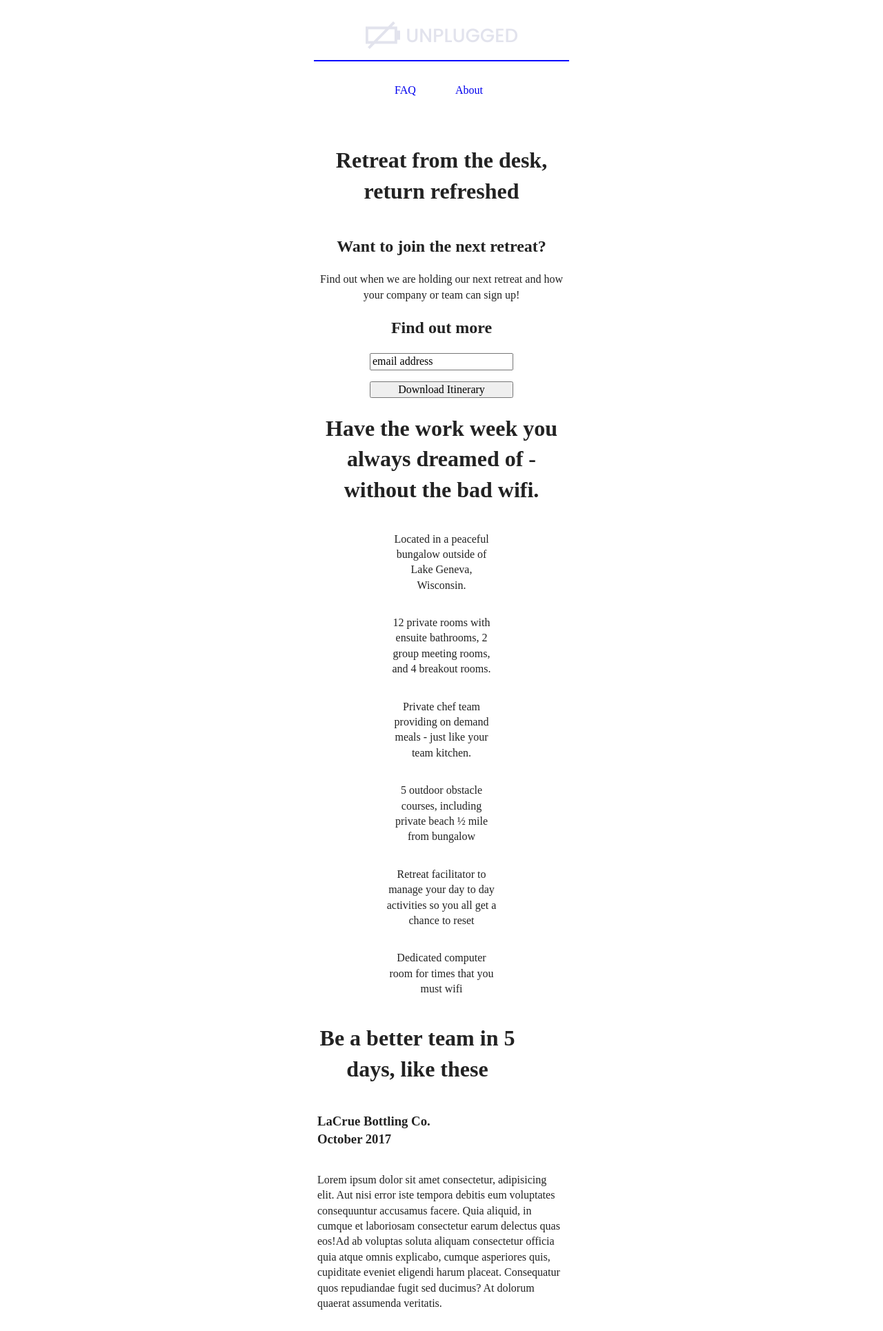
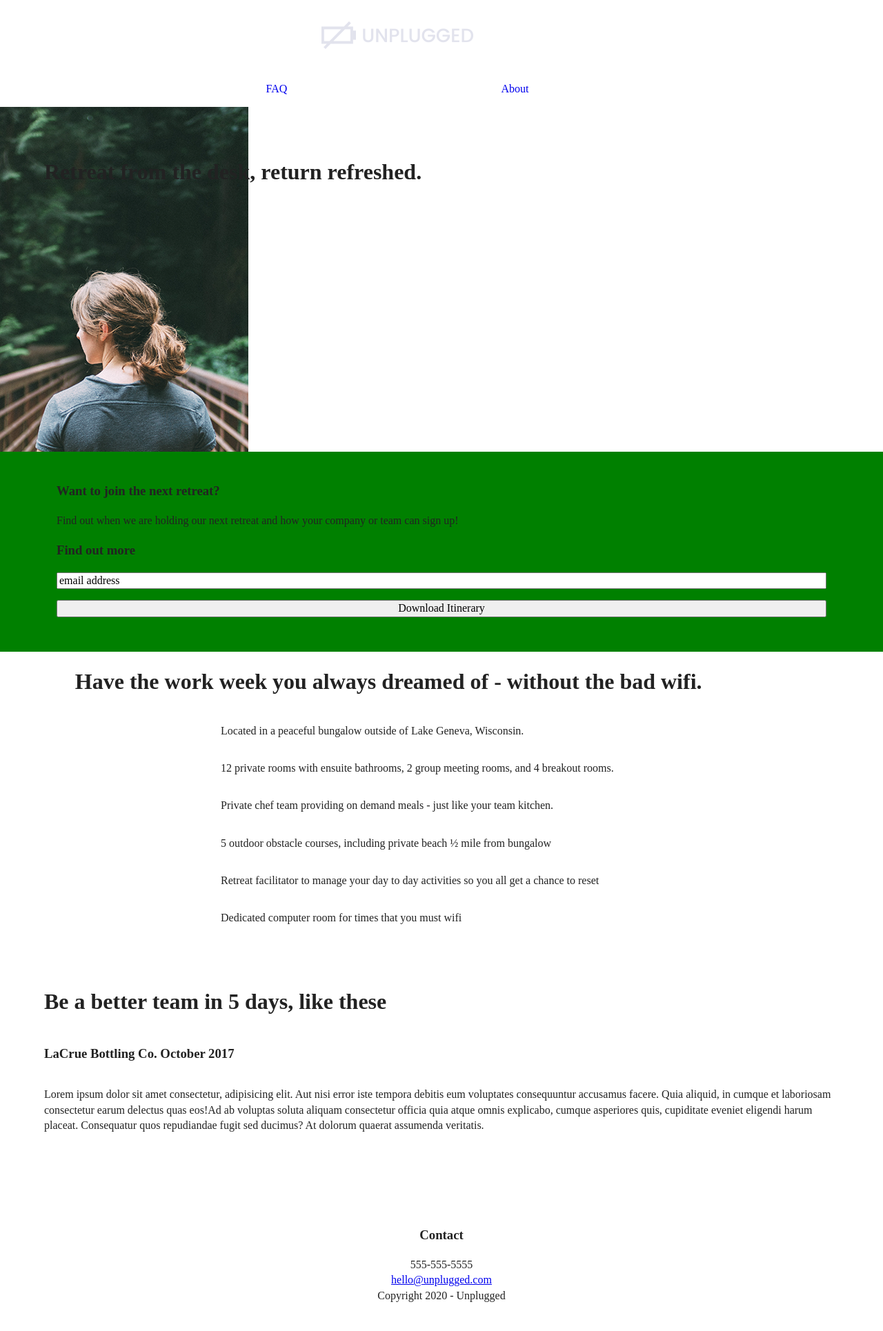
Before and after one commit to skonebrant/retreat-site, a website: page index.html in a window 1280 px wide. Shown: the top 1930 px of the page at 69% size. Drawn offline with Linux system fonts and the light colour scheme.

Commit message:
fixed flexbox, widths on index, faq, about

```diff
--- a/css/main.css
+++ b/css/main.css
@@ -91,20 +91,21 @@ textarea {
 
   body {
   font-size: 1em;
-  width: 360px;
-  margin: 0 auto;
+  margin: 0;
   padding: 0;
 }
 
 header,
 footer {
   display: flex;
-  justify-content: space-around;
+  justify-content: row wrap;
   align-items: center;
-  margin: 0;
   flex-flow: row wrap;
-  width: 360px;
-  text-align: center;
+}
+
+.content-wrapper {
+  width: 90%;
+  margin: 50px 0;
 }
 
 /* HEADER AND NAV */
@@ -112,54 +113,64 @@ footer {
 header {
   padding: 15px 0;
 }
+
 header .content-wrapper {
   display: flex;
   justify-content: center;
   align-items: center;
-  width: 100%;
-  flex-direction: column;
+  flex-flow: row wrap;
   margin: 0;
 }
 
 header nav {
   display: flex;
+  justify-content: space-around;
   align-items: center;
-  justify-content: space-around;
+  flex-flow: row wrap;
   width: 60%;
-  padding: 15px 0;
 }
 
 header img {
+  width: 220px;
+  display: flex;
+  margin: 0;
+}
+header nav ul {
+  display: flex;
+  justify-content: space-around;
+  margin: 0;
+  padding: 0;
+  list-style-type: none;
   width: 100%;
 }
-header ul {
-  list-style-type: none;
-  display: flex;
-  justify-content: space-between;
-  align-items: center;
-  text-align: center;
-  width: 100%;
+
+header ul li {
+  margin: 0;
 }
-header li :first-of-type {
-  margin-right: 3em;
-}
-
-header a {
+header ul li a {
   text-decoration: none;
 }
 
 .header-divider {
-  width: 103%;
-  border-bottom: 2px solid blue;s
-}
+  width: 100%;
+  height: 1px;
+  margin: 10px 0 20px 0;}
 
 /* HERO AREA */
 
 .hero-area {
   display: flex;
   justify-content: center;
-  align-items: center;
-  text-align: center;
+  background-image: url(/img/jake-melara-30679-unsplash.png);
+  background-position: right left;
+  background-repeat: no-repeat;
+  width: 100%;
+  height: 500px;
+
+}
+
+.hero-area h1 {
+  width: 83%;
 }
 
 .hero-area .content-wrapper {
@@ -173,15 +184,21 @@ header a {
   justify-content: center;
   align-items: center;
   flex-flow: row wrap;
+  padding: 25px 20px 50px 20px;
+  background: green;
 }
 
 .form-description {
-  text-align: center;
+  width: 90%;
 }
 
+.form-description h3 {
+  width: 72%;
+}
 .form {
   display: flex;
   flex-direction: column;
+  width: 90%;
 }
 
 .form :first-of-type {
@@ -194,9 +211,17 @@ header a {
   display: flex;
   justify-content: center;
   align-items: center;
+  margin: 0;
+  width: 100%;
 }
-.features h1 {
-  text-align: center;
+
+.features-items {
+  display: flex;
+  justify-content: center;
+  align-items: center;
+  width: 100%;
+  margin: 0;
+  flex-flow: column;
 }
 
 .features p {
@@ -204,15 +229,11 @@ header a {
 }
 
 .features article {
-  width: 160px;
+  width: 50%;
 }
 
-.features-items {
-  display: flex;
-  justify-content: center;
-  align-items: center;
-  width: 360px;
-  flex-flow: column;
+.features-items h1 {
+  width: 83%;
 }
 
 .fontawesome-icon {
@@ -220,28 +241,26 @@ header a {
 }
 
 .features-item-description {
-  text-align: center;
+  /* text-align: center; */
 }
 
 /* REVIEWS */
 
 .reviews h1 {
-  text-align: center;
-  width: 290px;
+  width: 80%;
 }
 
 .reviews h3 {
-  width: 170px;
+  width: 50%;
 }
-/* .reviews {
+.reviews {
   display: flex;
   justify-content: center;
   align-items: center;
-} */
+}
 
 .reviews .content-wrapper {
   display: flex;
-  align-items: center;
   flex-flow: row wrap;
 }
 
@@ -250,29 +269,42 @@ header a {
 }
 
 .img-article img {
-  width: 100%;
+  width: 90%;
 }
 
 /* FOOTER AND SOCIAL */
 
 footer .content-wrapper {
-  width: 55%;
+  width: 100%;
   margin: 50px 0;
+  display: flex;
+  justify-content: center;
+  align-items: center;
+  flex-direction: column;
+  text-align: center;
 }
 
 footer p {
-  margin 0;
+  margin: 0;
 }
+
 .footer-content {
-
+  display: flex;
+  justify-content: center;
+  align-items: center;
 }
 
 .contact {
-
+  display: flex;
+  justify-content: center;
+  align-items: center;
+  flex-flow: row wrap;
 }
 
 .social {
-
+  display: flex;
+  justify-content: center;
+  align-items: center;
 }
 
 .social-icons {
@@ -280,7 +312,10 @@ footer p {
 }
 
 .copyright {
-
+  display: flex;
+  justify-content: center;
+  align-items: center;
+  flex-flow: row wrap;
 }
 
 /* MISSION ABOUT */
@@ -288,7 +323,6 @@ footer p {
   display: flex;
   justify-content: center;
   align-items: center;
-  text-align: center;
 }
 .mission .content-wrapper {
 
@@ -299,7 +333,11 @@ footer p {
 }
 
 .mission-content h2 {
+  width: 90%;
+}
 
+.mission-content p {
+  margin: 0;
 }
 
 /* MAP ABOUT */
@@ -311,6 +349,14 @@ footer p {
   justify-content: center;
   align-items: center;
 
+}
+
+.contact-section h3 {
+  width: 90%;
+}
+
+.contact-section p {
+  margin: 0;
 }
 
 .contact-info1 {
@@ -410,16 +456,12 @@ footer p {
    Modify as content requires.
    ========================================================================== */
 
-@media only screen and (min-width: 35em) {
-  /* Style adjustments for viewports that meet the condition */
+@media only screen and (min-width: 768px) {
+/* tablet styles */
 }
 
-@media print,
-  (-webkit-min-device-pixel-ratio: 1.25),
-  (min-resolution: 1.25dppx),
-  (min-resolution: 120dpi) {
-  /* Style adjustments for high resolution devices */
-}
+@media only screen and (min-width: 1200px) {
+/* desktop styles */
 
 /* ==========================================================================
    Print styles.
--- a/index.html
+++ b/index.html
@@ -43,10 +43,9 @@
 
   <!-- HERO AREA -->
   <section class="hero-area">
-
     <div class="content-wrapper">
 
-      <h1>Retreat from the desk, return refreshed</h1>
+      <h1>Retreat from the desk, return refreshed.</h1>
 
     </div>
 
@@ -55,9 +54,9 @@
   <!----------------- CONTACT AREA --------------------->
   <aside class="contact-us">
     <div class="form-description">
-      <h2>Want to join the next retreat?</h2>
+      <h3>Want to join the next retreat?</h3>
       <p>Find out when we are holding our next retreat and how your company or team can sign up!</p>
-      <h2>Find out more</h2>
+      <h3>Find out more</h3>
     </div>
     <div class="form">
       <input type="text" name="name" value="email address">
@@ -67,7 +66,6 @@
 
   <!------------- AMENITIES ----------------->
   <section class="features">
-    <div class="content-wrapper">
     <div class="features-items">
       <h1>Have the work week you always dreamed of - without the bad wifi.</h1>
 
@@ -102,7 +100,6 @@
         <p class="features-item-description">Dedicated computer room for times that you must wifi</p>
     </div>
     </article>
-    </div>
     </div>
   </section>
 
```
Also changed, not shown: about/index.html (+1 -1 lines), img/jake-melara-30679-unsplash.png (added). Lines whose indentation alone changed are shown as unchanged.
